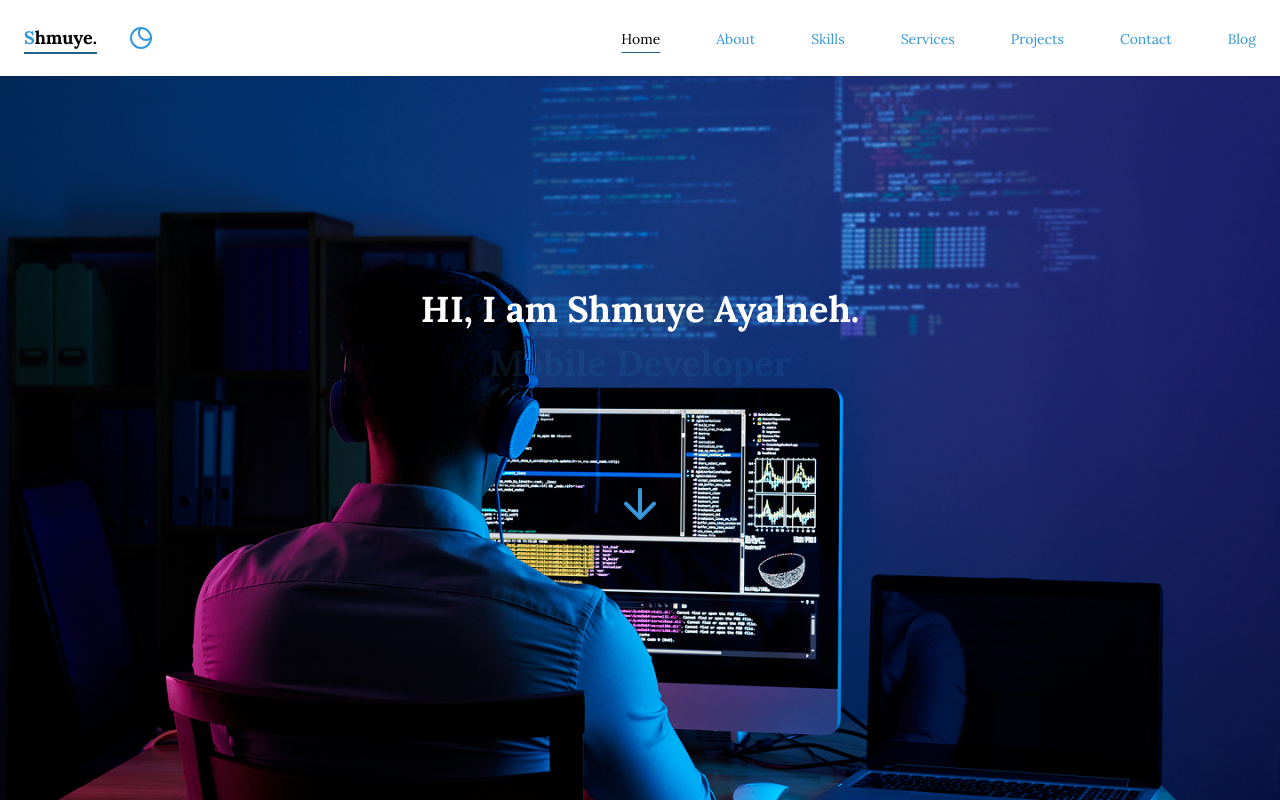
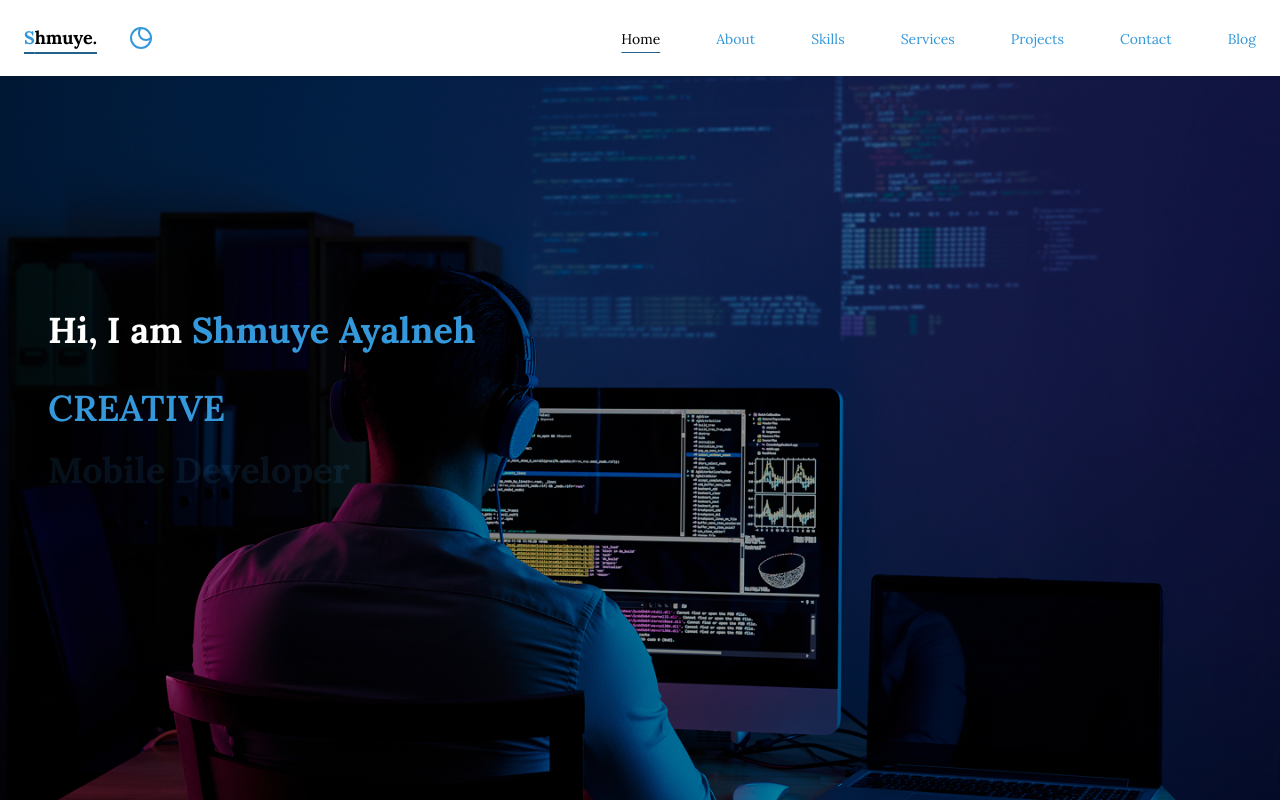
Before and after one commit to shmuye/Final-Portfolio, a React (Vite) app: page / in a window 1280 px wide. Shown: the top 802 px of the page. Built offline with nearby package versions, Linux system fonts and the light colour scheme; a web font is replaced by a local one.

Commit message:
update hero section

```diff
--- a/src/containers/Hero.jsx
+++ b/src/containers/Hero.jsx
@@ -35,50 +35,49 @@ const Hero = () => {
         <NavBar />
        <section
   id="home"
-            className="w-full min-h-screen  p-4 flex items-center justify-center bg-cover bg-center"
+  className="w-full min-h-screen flex items-center bg-cover bg-center relative"
   style={{ backgroundImage: `url(${HeroImage})` }}
 >
+  {/* Overlay */}
+  <div className="absolute inset-0 bg-black/40"></div>
+
   <motion.div
     ref={ref}
     initial="hidden"
     animate={inView ? "visible" : "hidden"}
     variants={variants}
-                className="flex flex-col items-center text-center gap-6">
-                <div>
+    className="relative z-10 max-w-6xl w-full px-6 md:px-12"
+  >
+    <div className="max-w-xl text-left space-y-4">
       <p className="font-bold text-heading md:text-hero text-white">
-                        HI, I am Shmuye Ayalneh.
+        Hi, I am <span className="text-brand">Shmuye Ayalneh</span>
+      </p>
+      <div className="space-y-2">
+
+      <p className="text-brand text-heading md:text-hero uppercase font-semibold">
+         Creative
      </p>
      <p className="font-bold text-heading md:text-hero text-white">
         <AnimatePresence mode="wait">
           <motion.span
-                                key={roles[index]} // triggers animation when text changes
-                                className="text-brand"
+            key={roles[index]}
             initial={{ opacity: 0, y: 20 }}
             animate={{ opacity: 1, y: 0 }}
             exit={{ opacity: 0, y: -20 }}
             transition={{ duration: 0.6 }}
+            className="text-brand"
           >
             {roles[index]}
           </motion.span>
         </AnimatePresence>
       </p>
+
       </div>
 
-                {/* Infinite bouncing button */}
-                <motion.button
-                    className="mt-6"
-                    animate={{ y: [0, 15, 0] }}
-                    transition={{
-                        duration: 1.5,
-                        repeat: Infinity,
-                        ease: "easeInOut",
-                    }}
-
-                >
-                    <ArrowDown size={48} className="text-brand"  />
-                </motion.button>
+    </div>
   </motion.div>
 </section>
+
          </>
     );
 };
```
Lines whose indentation alone changed are shown as unchanged.
